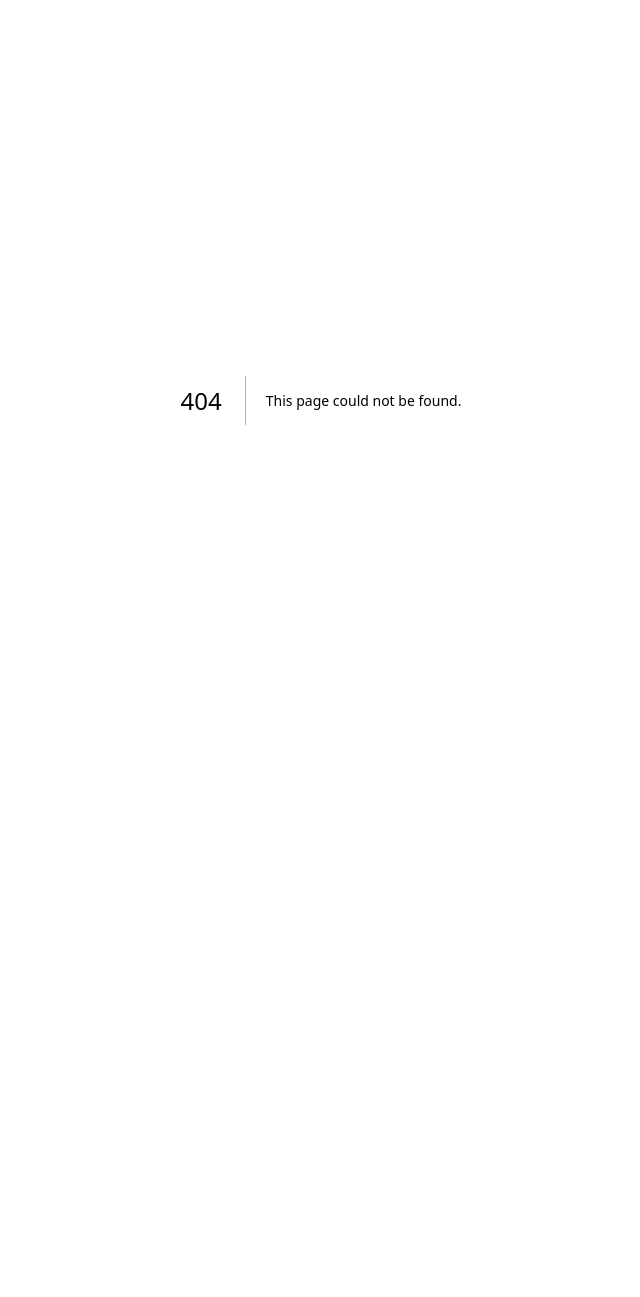
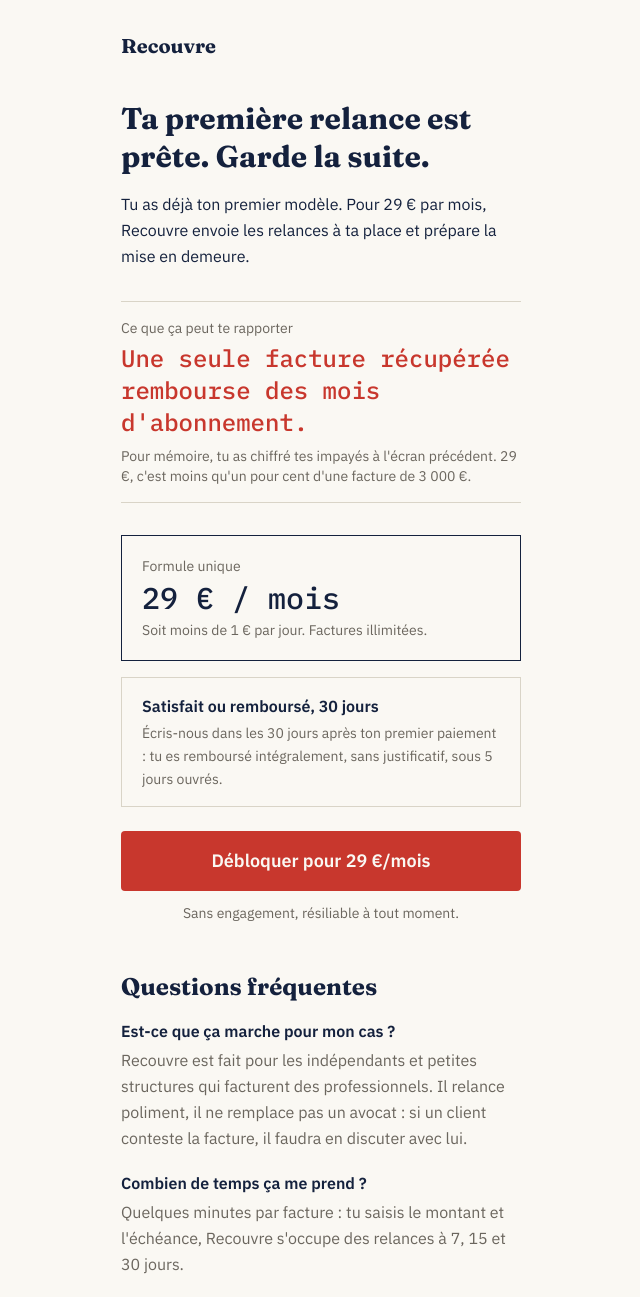
Before and after one commit to RyzoxDev/recouvre, a Next.js app: page /commencer/offre in a window 1280 px wide. Before the commit this address had no page. Shown: the top 1297 px of the page, without its empty margins (319-959 px from the left). Before the commit the page ends 800 px from the top, so only its background shows below. Built offline with nearby package versions, Linux system fonts and the light colour scheme.

Commit message:
Create page.tsx

```diff
--- /dev/null
+++ b/app/commencer/offre/page.tsx
@@ -0,0 +1,95 @@
+export const metadata = {
+  title: "Débloquer Recouvre, 29 €/mois",
+};
+
+const QUESTIONS = [
+  {
+    q: "Est-ce que ça marche pour mon cas ?",
+    r: "Recouvre est fait pour les indépendants et petites structures qui facturent des professionnels. Il relance poliment, il ne remplace pas un avocat : si un client conteste la facture, il faudra en discuter avec lui.",
+  },
+  {
+    q: "Combien de temps ça me prend ?",
+    r: "Quelques minutes par facture : tu saisis le montant et l'échéance, Recouvre s'occupe des relances à 7, 15 et 30 jours.",
+  },
+  {
+    q: "Et si je veux arrêter ?",
+    r: "Tu résilies quand tu veux, sans engagement. L'abonnement s'arrête à la fin de la période payée. Pendant 30 jours après ton premier paiement, tu peux aussi être remboursé.",
+  },
+  {
+    q: "À quoi sert exactement ce que je paie ?",
+    r: "À accéder au service : relances écrites automatiques, lettre de mise en demeure et tableau de suivi, avec des factures illimitées. Recouvre est en accès anticipé : certaines fonctions sont encore en construction et ton accès t'est envoyé par e-mail.",
+  },
+];
+
+export default function Offre() {
+  return (
+    <main className="mx-auto min-h-screen max-w-md px-6 py-8">
+      <a href="/" className="font-titre text-xl font-bold">
+        Recouvre
+      </a>
+
+      <h1 className="mt-10 font-titre text-3xl font-bold leading-tight">
+        Ta première relance est prête. Garde la suite.
+      </h1>
+      <p className="mt-4 leading-relaxed">
+        Tu as déjà ton premier modèle. Pour 29 € par mois, Recouvre envoie les
+        relances à ta place et prépare la mise en demeure.
+      </p>
+
+      <div className="mt-8 border-y border-filet py-4">
+        <p className="text-sm text-gris">Ce que ça peut te rapporter</p>
+        <p className="mt-1 font-chiffre text-2xl text-brique">
+          Une seule facture récupérée rembourse des mois d'abonnement.
+        </p>
+        <p className="mt-2 text-sm text-gris">
+          Pour mémoire, tu as chiffré tes impayés à l'écran précédent. 29 €,
+          c'est moins qu'un pour cent d'une facture de 3 000 €.
+        </p>
+      </div>
+
+      <div className="mt-8 border border-encre px-5 py-5">
+        <p className="text-sm text-gris">Formule unique</p>
+        <p className="mt-1 font-chiffre text-3xl">29 € / mois</p>
+        <p className="mt-1 text-sm text-gris">
+          Soit moins de 1 € par jour. Factures illimitées.
+        </p>
+      </div>
+
+      <div className="mt-4 border border-filet px-5 py-4">
+        <p className="font-semibold">Satisfait ou remboursé, 30 jours</p>
+        <p className="mt-1 text-sm leading-relaxed text-gris">
+          Écris-nous dans les 30 jours après ton premier paiement : tu es
+          remboursé intégralement, sans justificatif, sous 5 jours ouvrés.
+        </p>
+      </div>
+
+      <a
+        href="/api/checkout"
+        className="mt-6 block rounded-sm bg-brique px-6 py-4 text-center text-lg font-semibold text-papier"
+      >
+        Débloquer pour 29 €/mois
+      </a>
+      <p className="mt-3 text-center text-sm text-gris">
+        Sans engagement, résiliable à tout moment.
+      </p>
+
+      <h2 className="mt-12 font-titre text-2xl font-bold">
+        Questions fréquentes
+      </h2>
+      <div className="mt-4 space-y-5">
+        {QUESTIONS.map((item) => (
+          <div key={item.q}>
+            <p className="font-semibold">{item.q}</p>
+            <p className="mt-1 leading-relaxed text-gris">{item.r}</p>
+          </div>
+        ))}
+      </div>
+
+      <nav className="mt-12 flex flex-wrap gap-x-5 gap-y-2 border-t border-filet pt-6 text-sm text-gris">
+        <a href="/mentions-legales">Mentions légales</a>
+        <a href="/cgv">CGV</a>
+        <a href="/confidentialite">Confidentialité</a>
+      </nav>
+    </main>
+  );
+}
```
